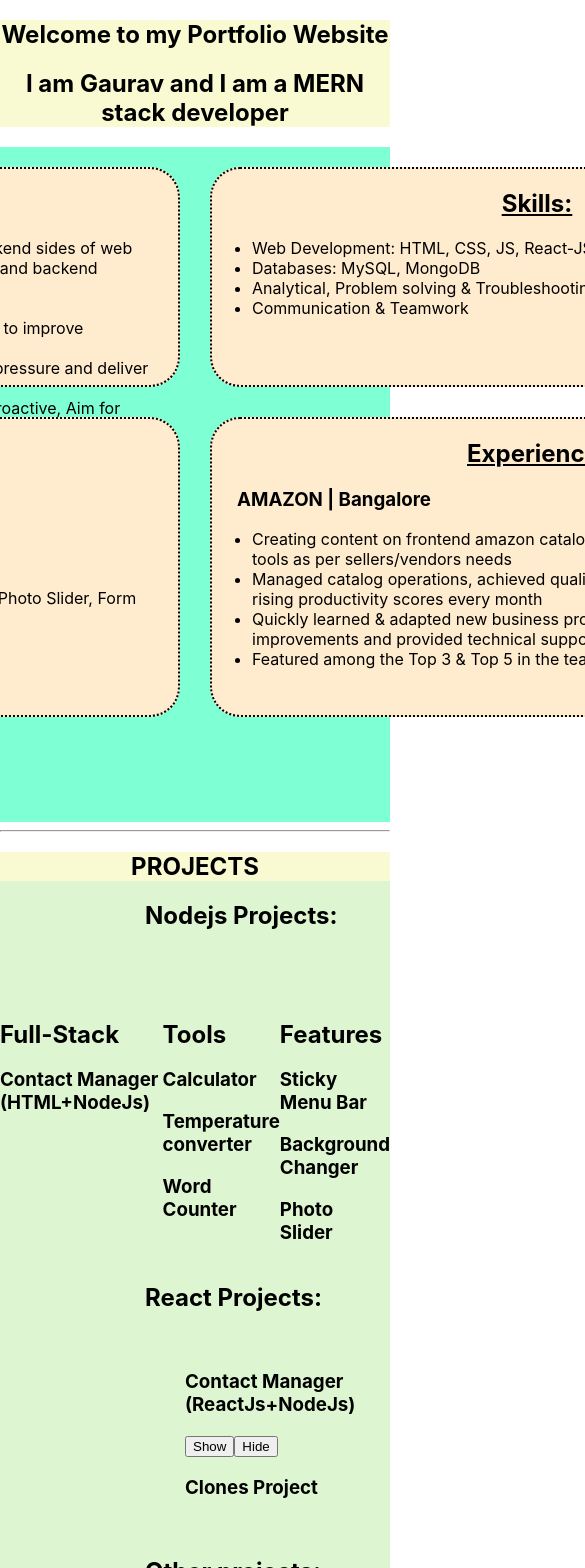
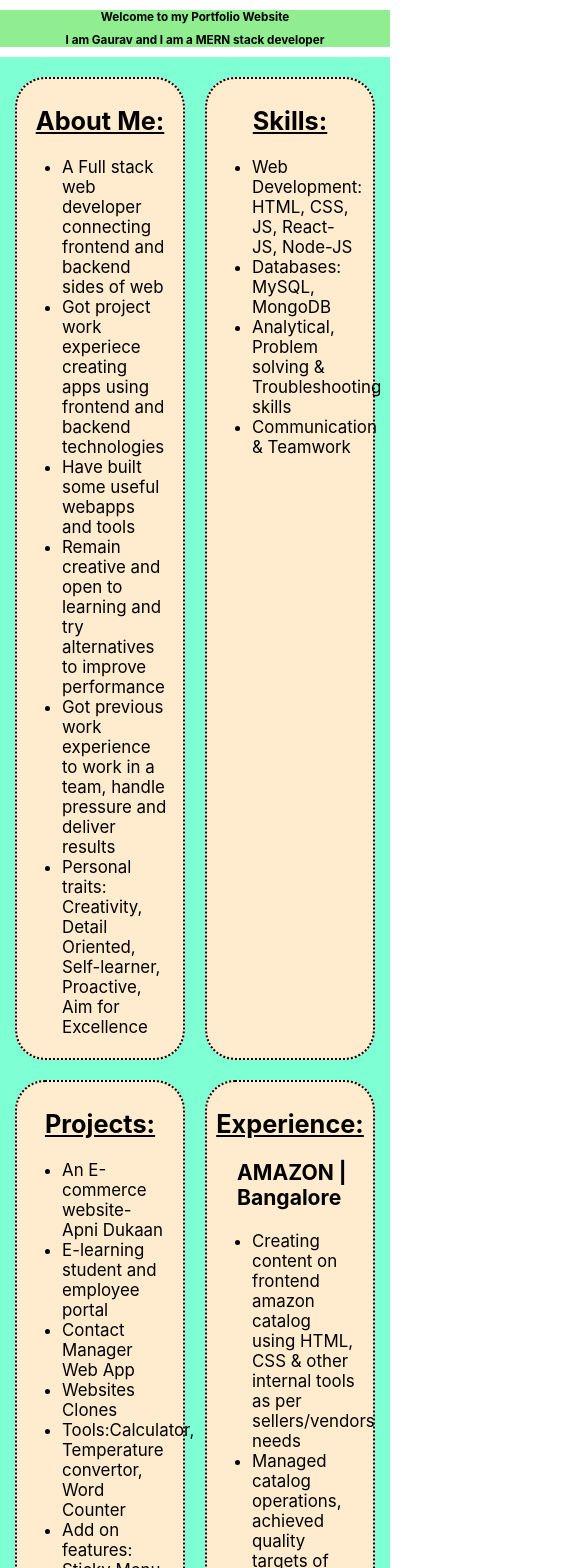
Before and after one commit to GauravKuP/Portfolio, a React (Vite) app in the folder Frontend/: page / in a window 390 px wide. Shown: the top 1568 px of the page, 585 px wide, since content can reach past the window. Built offline with nearby package versions, Linux system fonts and the light colour scheme.

Commit message:
Responsive
made the portfolio responsive

```diff
--- a/Frontend/src/Components/Child1.css
+++ b/Frontend/src/Components/Child1.css
@@ -1,22 +1,22 @@
 .container{
     display:grid;
     grid-template-columns: auto auto;
-    grid-template-rows: 220px 300px;
+    grid-template-rows: auto auto;
     gap: 30px;
     justify-content: center;
     /* height:80vh; */
     padding-top: 20px;
-
-
+    padding-bottom: 20px;
 
 }
 
 .block{
     border: 2px dotted;
     border-radius: 30px;
-    width: 650px;
+    width: 45vw;
     transition-duration:10sec ;
     background-color: blanchedalmond;
+    padding:5px;
 
     /* cursor:pointer; */
 }
@@ -33,3 +33,60 @@
 .subheading{
     padding-left: 25px;
 }
+
+
+/* media screen: ................................ */
+
+
+@media screen and (max-width:375px){
+
+.center{
+    text-align: center;
+    background-color:lightgrey;
+}
+
+.center h1,h2{
+    font-size: 4vw;
+}
+}
+
+@media screen and (max-width:770px){
+
+    .container{
+        display:grid;
+        grid-template-columns:auto auto;
+        grid-template-rows: auto auto;
+        gap: 20px;
+        justify-content: center;
+        /* height:80vh; */
+        padding-top: 20px;
+
+}
+
+    .block{
+        border: 2px dotted;
+        border-radius: 30px;
+        width: 40vw;
+        transition-duration:10sec ;
+        background-color: blanchedalmond;
+
+        /* cursor:pointer; */
+    }
+
+    .heading{
+        /* text-align: center;
+        text-decoration: underline; */
+        font-size:3vh ;
+    }
+
+    .subheading{
+        padding-left: 25px;
+        font-size: 2.5vh;
+    }
+
+    .block li{
+        font-size:2vh ;
+        padding-right: 10px;
+    }
+
+    }
--- a/Frontend/src/Components/ContactMngrUsingReact/ContactMngrButtonComponent.jsx
+++ b/Frontend/src/Components/ContactMngrUsingReact/ContactMngrButtonComponent.jsx
@@ -5,7 +5,8 @@ function ContactMngrButtonComponent()
 {
         let [display,setDisplay]=useState(false);
         let cssObj={
-            marginLeft:'145px'
+            marginLeft:'9.5vw'
+
         }
         return(
             <>
--- a/Frontend/src/Components/ContactMngrUsingReact/ContactMngrParentComponent.css
+++ b/Frontend/src/Components/ContactMngrUsingReact/ContactMngrParentComponent.css
@@ -3,8 +3,10 @@
 #BgImg{
     background-image: url('../images/vector-contact-us-background.jpg');
     background-attachment:fixed ;
-    background-size:cover;
+    background-size:contain;
     height:650px;
+    /* height:80vh; */
+    margin-right:4vw;
 }
 
 .containerCM{
@@ -107,3 +109,87 @@ input:hover{
 button{
     cursor:pointer;
 }
+
+
+
+/* media queries............................................................. */
+
+@media screen and (max-width:1430px){
+#BgImg{
+        height:900px;
+   }
+
+#delete
+{
+
+    left:40px;
+    top:500px;
+}
+#search
+{
+
+    left:40px;
+    top:630px;
+}
+
+#add{
+
+    left:500px;
+    top:200px;
+}
+
+#update{
+
+    left:930px;
+    top:200px;
+
+}
+}
+
+@media screen and (max-width:1350px){
+    #BgImg{
+            height:900px;
+       }
+
+       #update{
+        position:absolute;
+        left:400px;
+        top:500px;
+       }
+
+       #add{
+
+        left:400px;
+        top:200px;
+    }
+
+}
+
+@media screen and (max-width:800px){
+#BgImg{
+        height:1150px;
+       }
+
+#add{
+    left:40px;
+    top:350px;
+     }
+
+#update{
+        left:40px;
+        top:600px;
+    }
+
+#delete
+{
+    left:40px;
+    top:850px;
+}
+
+#search
+{
+    left:40px;
+    top:970px;
+}
+
+}
--- a/Frontend/src/Components/ContactMngrUsingReact/ShowContacts.jsx
+++ b/Frontend/src/Components/ContactMngrUsingReact/ShowContacts.jsx
@@ -1,6 +1,4 @@
 import React, {useEffect, useState} from 'react';
-//import './ParentComponent.css';
-//import Axios from 'axios';
 import ShowContactsTable from './ShowContactsTable';
 
 function ShowContacts(){
@@ -9,9 +7,7 @@ function ShowContacts(){
   let [table,setTable]=useState('');
 
   async function connect(){
-    //const res=await Axios.get('http://localhost:2000/showContacts');
     const res=await fetch('http://localhost:2000/showContacts');
-    //console.warn(res.data);
     const sqlData=await res.json();
     setData(Data=sqlData);
     console.warn(sqlData);
--- a/Frontend/src/Components/ParentComponent.css
+++ b/Frontend/src/Components/ParentComponent.css
@@ -1,5 +1,5 @@
 .page{
-    height: 80vh;
+    height: auto;
     /* background-image: url(./images/pexels-pixabay-66869.jpg); */
     background-color: aquamarine;
 }
@@ -8,3 +8,27 @@
     text-align: center;
     background-color: lightgoldenrodyellow;
 }
+
+@media screen and (max-width:375px){
+
+.center{
+    text-align: center;
+    background-color:lightgrey;
+}
+
+.center h1,h2{
+    font-size: 4vw;
+}
+}
+
+@media screen and (max-width:760px){
+
+    .center{
+        text-align: center;
+        background-color:lightgreen;
+    }
+
+    .center h1,h2{
+        font-size: 3vw;
+    }
+    }
--- a/Frontend/src/Components/ParentComponent.jsx
+++ b/Frontend/src/Components/ParentComponent.jsx
@@ -8,6 +8,7 @@ function ParentComponent(){
     return(
         <>
          {/* <NavBar/> */}
+         {/* <meta name="viewport" content="width=device-width, initial-scale=1.0"> */}
         <section className='center'>
        <h1>Welcome to my Portfolio Website</h1>
        <h2>I am Gaurav and I am a MERN stack developer</h2>
--- a/Frontend/src/Components/Projects.css
+++ b/Frontend/src/Components/Projects.css
@@ -6,6 +6,7 @@
  display:flex;
 justify-content:space-evenly;
  /* text-align: justify; */
+   /* margin-left:6vw ; */
 }
 
 .inlineBlock{
@@ -13,6 +14,7 @@ justify-content:space-evenly;
     margin-top: 50px;
    text-decoration:none;
     vertical-align: top;
+
 
 }
 
@@ -45,12 +47,35 @@ text-decoration: none;
 } */
 
 .SubheadingPosition{
-    margin-left: 145px;
+    margin-left: 4vw;
 }
 
 #contactMngrPosition{
-    margin-left: 40px;
+    margin-left: 4vw;
 }
 .projectPosition{
-    margin-left: 185px;
+    margin-left: 13.5vw;
 }
+
+.projectsName{
+    font-size:2.5vh;
+}
+
+
+/* media queries..................................................................... */
+
+@media screen and (max-width:770px) {
+    .projectsName{
+        font-size:2vh;
+    }
+
+    #container{
+        display:flex;
+       /* justify-content:center; */
+        /* text-align: justify; */
+        gap:5px;
+        margin-left:13vw ;
+        margin-right: 5vw;
+       }
+
+}
--- a/Frontend/src/Components/Projects.jsx
+++ b/Frontend/src/Components/Projects.jsx
@@ -15,21 +15,21 @@ return(
     <section className='inlineBlock'>
     <h2>Full-Stack</h2>
     {/* <a class='a' href="http://localhost:9000/LetsLearn" target="#"><h3>E-Learning students and Employee portal</h3></a> */}
-    <a href="https://gauravkup.github.io/Contact-Manager/ " target="#"><h3>Contact Manager (HTML+NodeJs)</h3></a>
+    <a href="https://gauravkup.github.io/Contact-Manager/ " target="#"><h3 className='projectsName'>Contact Manager (HTML+NodeJs)</h3></a>
     </section>
 
     <section className='inlineBlock'>
         <h2>Tools</h2>
-        <a href="https://gauravkup.github.io/Calculator/" target="#"><h3>Calculator</h3></a>
-        <a href="https://gauravkup.github.io/Temperature-Converter/" target="#"><h3>Temperature converter</h3></a>
-        <a href="https://gauravkup.github.io/Word-Counter/" target="#"><h3>Word Counter</h3></a>
+        <a href="https://gauravkup.github.io/Calculator/" target="#"><h3 className='projectsName'>Calculator</h3></a>
+        <a href="https://gauravkup.github.io/Temperature-Converter/" target="#"><h3 className='projectsName'>Temperature converter</h3></a>
+        <a href="https://gauravkup.github.io/Word-Counter/" target="#"><h3 className='projectsName'>Word Counter</h3></a>
     </section>
 
     <section className='inlineBlock'>
         <h2>Features</h2>
-        <a href="https://gauravkup.github.io/Sticky-Menu-Bar/ " target="#"><h3>Sticky Menu Bar</h3></a>
-        <a href="https://gauravkup.github.io/Backround-Changer/" target="#"><h3>Background Changer</h3></a>
-        <a href="https://gauravkup.github.io/Photo-Slider/ " target="#"><h3>Photo Slider</h3></a>
+        <a href="https://gauravkup.github.io/Sticky-Menu-Bar/ " target="#"><h3 className='projectsName'>Sticky Menu Bar</h3></a>
+        <a href="https://gauravkup.github.io/Backround-Changer/" target="#"><h3 className='projectsName'>Background Changer</h3></a>
+        <a href="https://gauravkup.github.io/Photo-Slider/ " target="#"><h3 className='projectsName'>Photo Slider</h3></a>
         {/* <a href="http://localhost:2000/form" target="#"><h3>Form validation</h3></a> */}
     </section>
 
@@ -41,7 +41,7 @@ return(
         <ContactMngrButtonComponent/>
     </section>
     <section className='projectPosition'>
-       <a href='https://gauravreactproject.netlify.app/' target='#'><h3>Clones Project</h3></a>
+       <a href='https://gauravreactproject.netlify.app/' target='#'><h3 className='projectsName'>Clones Project</h3></a>
     </section>
 
     <br></br>
@@ -50,8 +50,8 @@ return(
     <h2 className='SubheadingPosition'>Other projects:</h2>
     <br></br>
     <section className='projectPosition'>
-        <a href='https://gauravkup.github.io/E-Commerce-WebPage/ ' target='#'><h3>E-commerce webpage</h3></a>
-        <a href='https://gauravkup.github.io/E-Learning-Project-Page/  ' target='#'><h3>E-learning Webpage</h3></a>
+        <a href='https://gauravkup.github.io/E-Commerce-WebPage/ ' target='#'><h3 className='projectsName'>E-commerce webpage</h3></a>
+        <a href='https://gauravkup.github.io/E-Learning-Project-Page/  ' target='#'><h3 className='projectsName'>E-learning Webpage</h3></a>
     </section>
 
 </section>
```
Also changed, not shown: Frontend/src/Components/ContactMngrUsingReact/AddContacts.jsx (+0 -23 lines), Frontend/src/Components/ContactMngrUsingReact/UpdateContacts.jsx (+1 -59 lines), Frontend/src/Components/Extra codes.jsx (added, +89 -0 lines), 1 other file (tests, documents, lock files or other folders).
